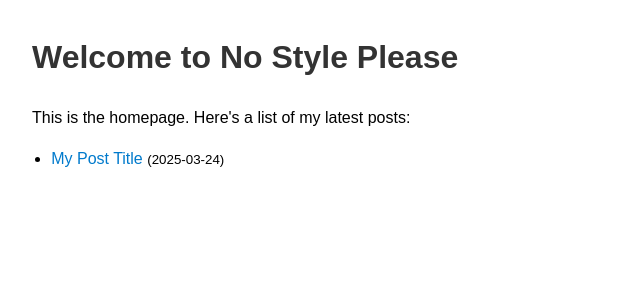
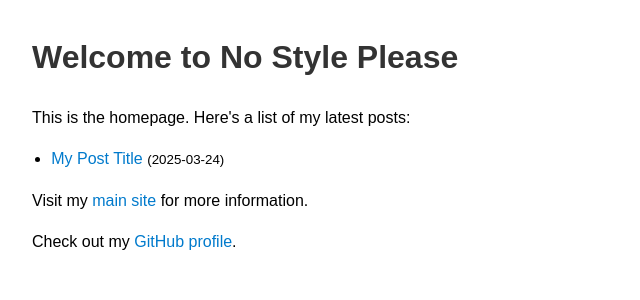
Before and after one commit to antonysastre/antonysastre.github.io, a Jekyll site: the page built from index.html, in a window 1280 px wide. Shown: the top 300 px of the page, without its empty margins (0-640 px from the left). Built offline with Jekyll 4.4.1, drawn with Linux system fonts in a browser that asks for light colours.

Commit message:
Add theme

```diff
--- a/_config.yml
+++ b/_config.yml
@@ -1,2 +1,4 @@
 title: No Style Please
 description: Bookmark this to keep an eye on my project updates!
+github_username: antonysastre
+url: https://antonysastre.github.io
--- a/index.html
+++ b/index.html
@@ -15,3 +15,13 @@ title: Home
   </li>
   {% endfor %}
 </ul>
+
+<div class="site-links">
+  <p>Visit my <a href="{{ site.url }}">main site</a> for more information.</p>
+  {% if site.github_username %}
+  <p>
+    Check out my
+    <a href="https://github.com/{{ site.github_username }}">GitHub profile</a>.
+  </p>
+  {% endif %}
+</div>
```
